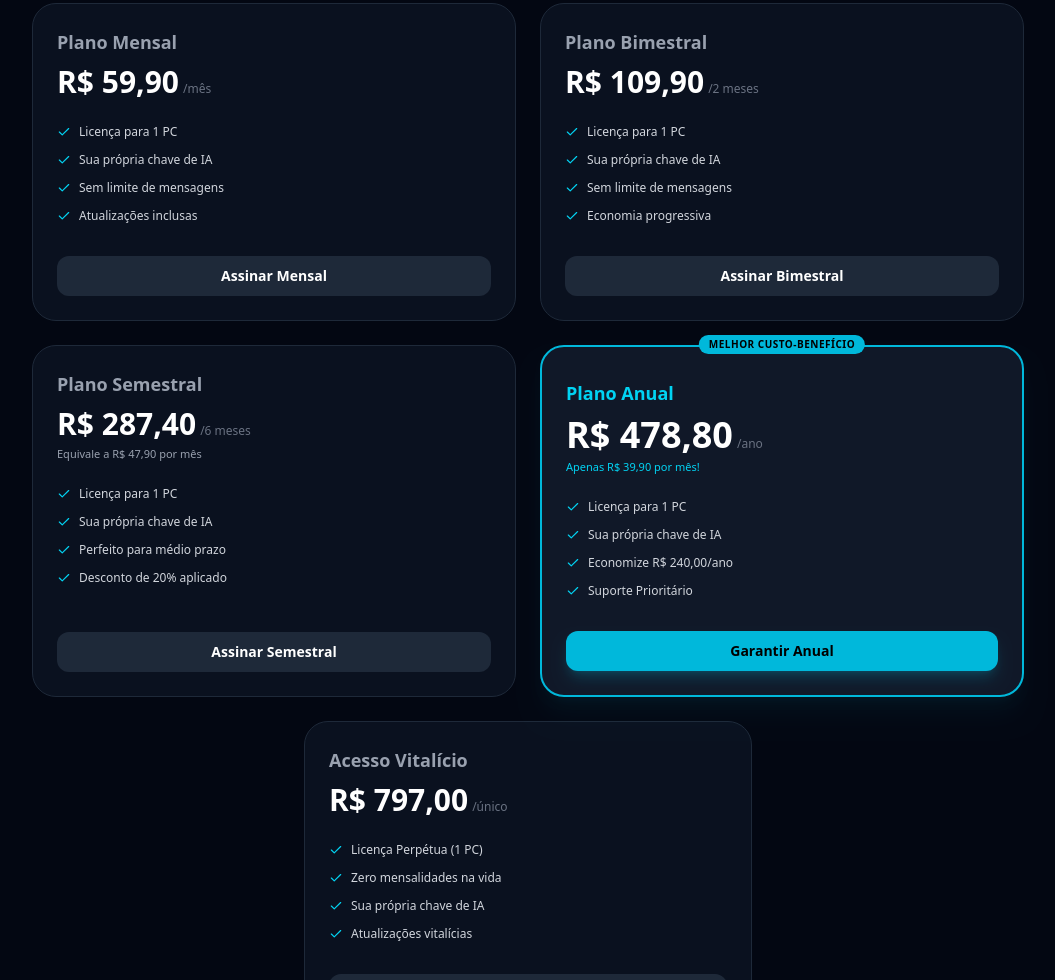
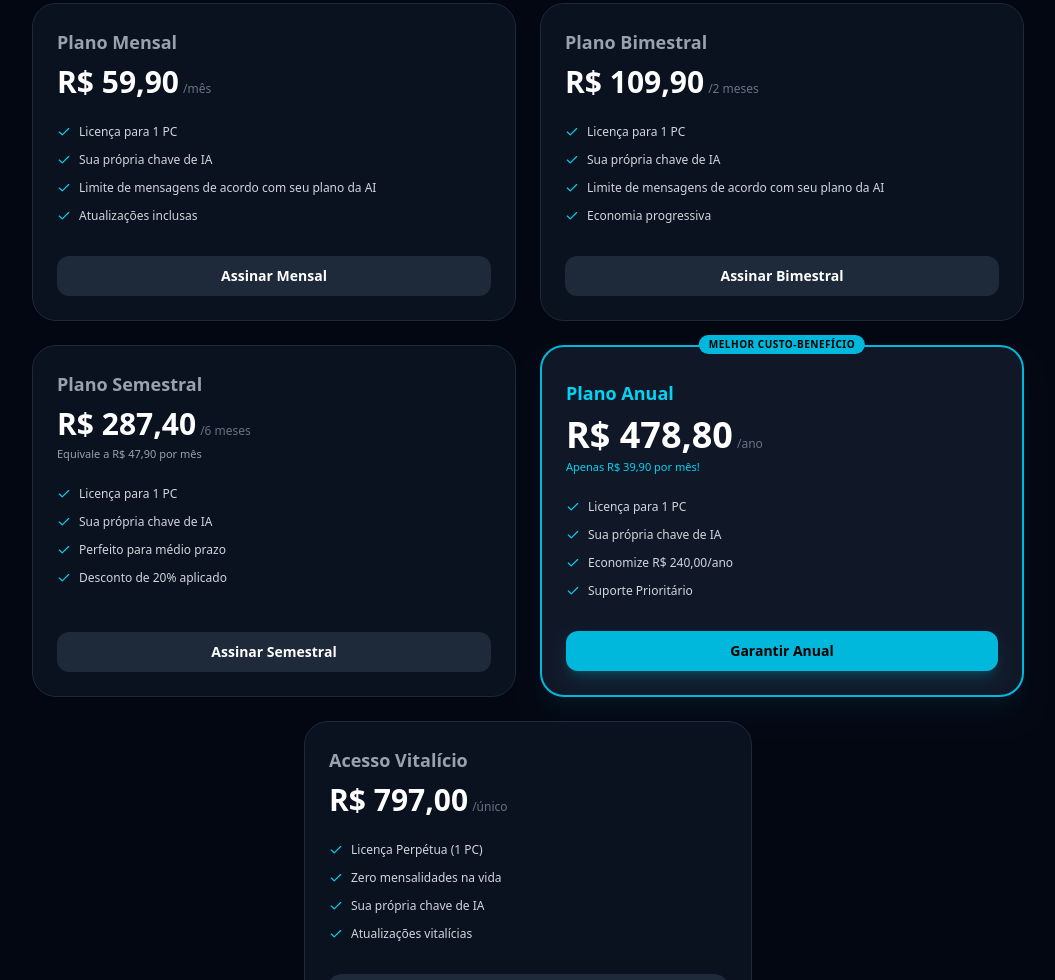
Before and after one commit to tihhantuness/landpage, a plain HTML site: page index.html in a window 1280 px wide. Shown: the part 2555-3535 px from the top of the page, without its empty margins (112-1167 px from the left). Drawn offline with nearby package versions, Linux system fonts and the light colour scheme.

Commit message:
Update index.html

```diff
--- a/index.html
+++ b/index.html
@@ -108,7 +108,7 @@
                     <ul class="space-y-3 mb-8 text-xs text-gray-300">
                         <li class="flex items-center gap-2"><i data-lucide="check" class="w-3.5 h-3.5 text-cyan-400 shrink-0"></i> Licença para 1 PC</li>
                         <li class="flex items-center gap-2"><i data-lucide="check" class="w-3.5 h-3.5 text-cyan-400 shrink-0"></i> Sua própria chave de IA</li>
-                        <li class="flex items-center gap-2"><i data-lucide="check" class="w-3.5 h-3.5 text-cyan-400 shrink-0"></i> Sem limite de mensagens</li>
+                        <li class="flex items-center gap-2"><i data-lucide="check" class="w-3.5 h-3.5 text-cyan-400 shrink-0"></i> Limite de mensagens de acordo com seu plano da AI</li>
                         <li class="flex items-center gap-2"><i data-lucide="check" class="w-3.5 h-3.5 text-cyan-400 shrink-0"></i> Atualizações inclusas</li>
                     </ul>
                 </div>
@@ -125,7 +125,7 @@
                     <ul class="space-y-3 mb-8 text-xs text-gray-300">
                         <li class="flex items-center gap-2"><i data-lucide="check" class="w-3.5 h-3.5 text-cyan-400 shrink-0"></i> Licença para 1 PC</li>
                         <li class="flex items-center gap-2"><i data-lucide="check" class="w-3.5 h-3.5 text-cyan-400 shrink-0"></i> Sua própria chave de IA</li>
-                        <li class="flex items-center gap-2"><i data-lucide="check" class="w-3.5 h-3.5 text-cyan-400 shrink-0"></i> Sem limite de mensagens</li>
+                        <li class="flex items-center gap-2"><i data-lucide="check" class="w-3.5 h-3.5 text-cyan-400 shrink-0"></i> Limite de mensagens de acordo com seu plano da AI</li>
                         <li class="flex items-center gap-2"><i data-lucide="check" class="w-3.5 h-3.5 text-cyan-400 shrink-0"></i> Economia progressiva</li>
                     </ul>
                 </div>
```
